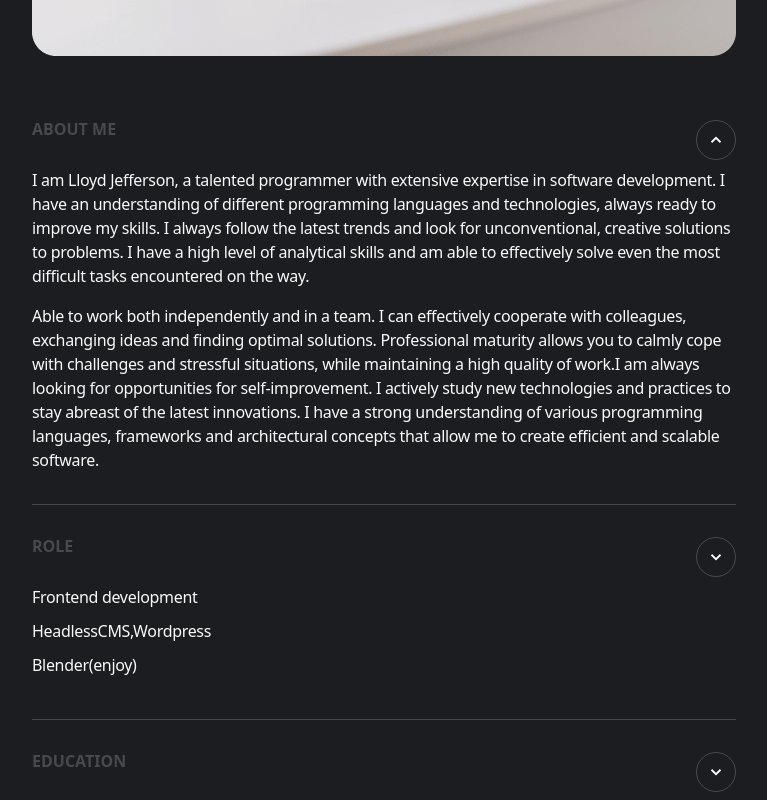
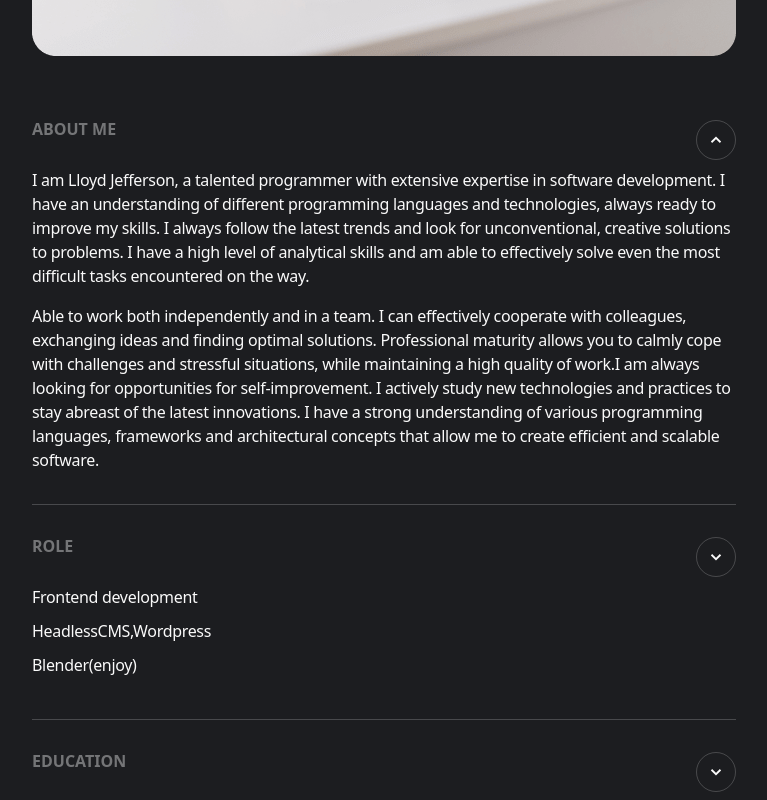
Before and after one commit to DenysOvsiienko/105-cyber-solutions-team-project-2, a website built with Vite: page src/index.html in a window 1280 px wide. Shown: the part 2480-3280 px from the top of the page, without its empty margins (256-1023 px from the left). Built offline with nearby package versions, Linux system fonts and the light colour scheme.

Commit message:
update about-me.css

```diff
--- a/src/css/about-me.css
+++ b/src/css/about-me.css
@@ -117,7 +117,7 @@
   font-size: 16px;
   font-weight: 600;
   text-transform: uppercase;
-  color: rgba(250, 250, 250, 0.2);
+  color: rgba(250, 250, 250, 0.4);
 }
 
 .ac-button-about-me {
```
